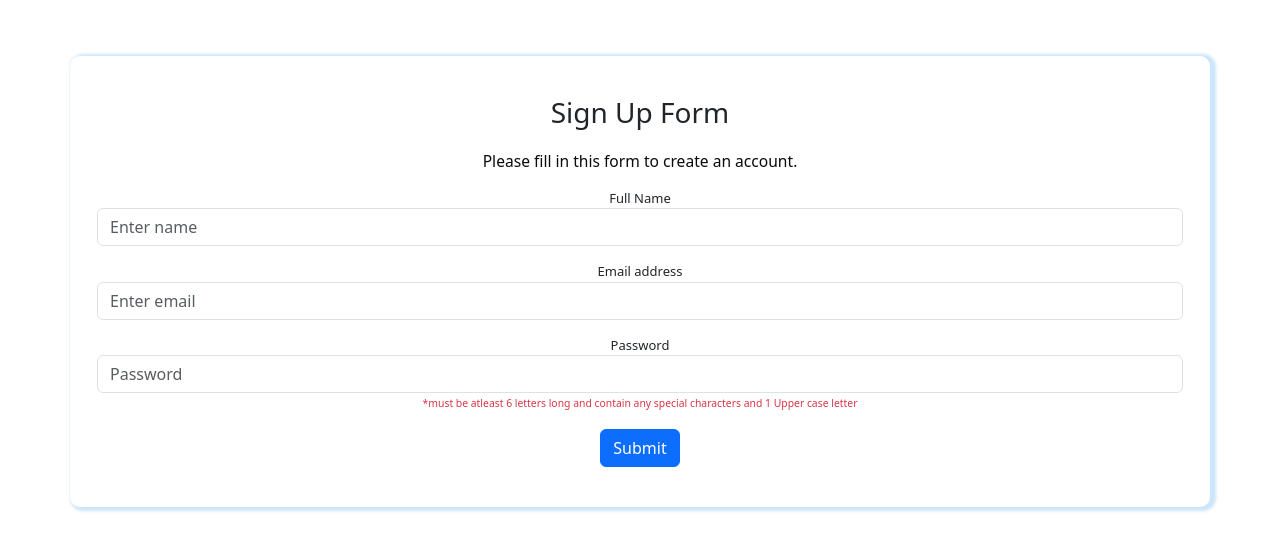
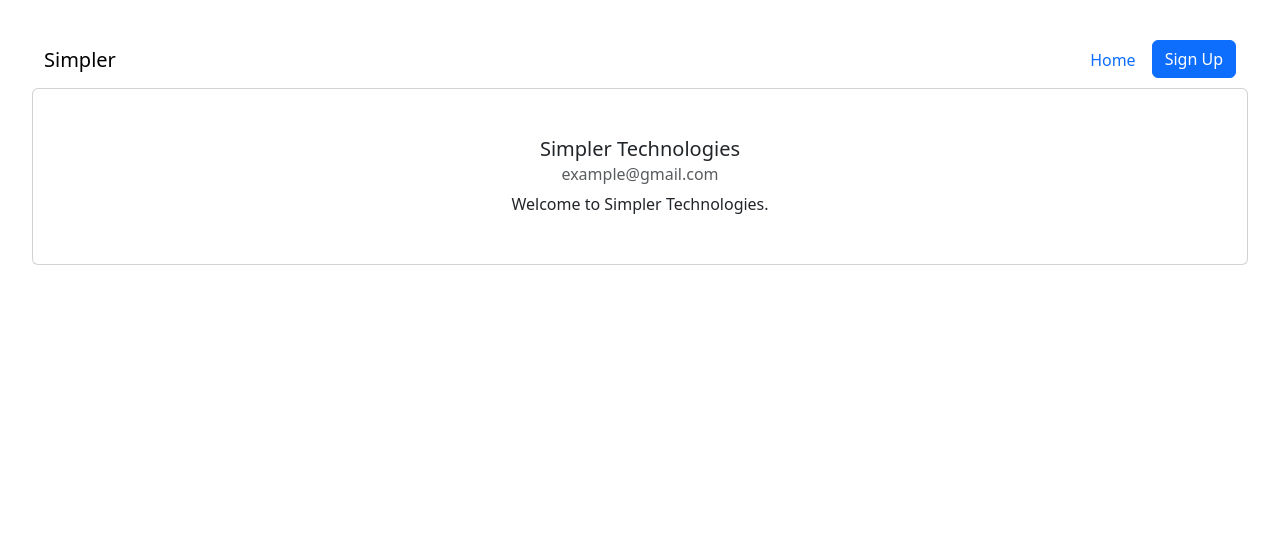
Before and after one commit to Abhinavkumar2604/SimuSocial, a React (Vite) app: page /home in a window 1280 px wide. Shown: the top 550 px of the page. Built offline with nearby package versions, Linux system fonts and the light colour scheme.

Commit message:
Further changess

```diff
--- a/package.json
+++ b/package.json
@@ -12,7 +12,8 @@
   "dependencies": {
     "bootstrap": "^5.3.7",
     "react": "^18.2.0",
-    "react-dom": "^18.2.0"
+    "react-dom": "^18.2.0",
+    "react-router-dom": "^7.8.1"
   },
   "devDependencies": {
     "@types/react": "^18.2.15",
--- a/src/App.jsx
+++ b/src/App.jsx
@@ -1,14 +1,37 @@
-import React from "react";
+
 import Signup from "./components/Signup/Signup.jsx";
-
+import { BrowserRouter} from "react-router-dom";
 import "./App.css";
+import { Routes, Route } from "react-router-dom";
+import Navbar from "./components/Signup/Header/Navbar.jsx";
 
 function App() {
   return (
     <>
-      <Signup />
+      <BrowserRouter>
+        <Routes>
+          <Route path="/" element={<Signup />} />
+          <Route path="/home" element={<Navbar />} />
+        </Routes>
+      </BrowserRouter>
     </>
   );
 }
 
 export default App;
+/*
+  The routing setup in your code is incorrect.
+  You should use the `Routes` component to wrap your `Route` components in React Router v6+.
+  Also, do not alias `Route` as `Router`.
+  Here is the corrected routing setup:
+*/
+
+
+// ...rest of your code...
+
+// Replace your routing section with:
+<BrowserRouter>
+  <Routes>
+    <Route path="/" element={<Signup />} />
+  </Routes>
+</BrowserRouter>
--- /dev/null
+++ b/src/components/Signup/Card/Card.jsx
@@ -0,0 +1,20 @@
+import PropTypes from 'prop-types';
+
+function Card({name, email}) {
+    return (
+        <div className="card">
+            <div className="card-body">
+                <h5 className="card-title">{name}</h5>
+                <h6 className="card-subtitle mb-2 text-muted">{email}</h6>
+                <p className="card-text">Welcome to Simpler Technologies.</p>
+            </div>
+        </div>
+    )
+}
+
+Card.propTypes = {
+    name: PropTypes.string.isRequired,
+    email: PropTypes.string.isRequired
+};
+
+export default Card;
--- /dev/null
+++ b/src/components/Signup/Header/Navbar.jsx
@@ -0,0 +1,30 @@
+import Card from "../Card/Card";
+
+
+const Navbar = () => {
+    return (
+        <>
+        <nav className="navbar">
+            <div className="container-fluid">
+                <div className="navbar-header">
+                    <a className="navbar-brand" href="#">Simpler</a>
+                </div>
+                <ul className="nav">
+                    <li className="nav-item">
+                        <a className="nav-link active" href="/">Home</a>
+                    </li>
+                    <li className="nav-item">
+                        <a href="/" className="btn btn-primary">
+                            <span className="glyphicon glyphicon-user"></span> Sign Up
+                        </a>
+                    </li>
+                </ul>
+            </div>
+        </nav>
+        <Card name="Simpler Technologies" email="example@gmail.com"/>
+
+        </>
+    );
+};
+
+export default Navbar;
--- a/src/components/Signup/Signup.jsx
+++ b/src/components/Signup/Signup.jsx
@@ -1,10 +1,17 @@
 import { useState } from "react";
 import "./Signup.css";
+import Card from "./Card/Card";
+import PropTypes from 'prop-types';
 
 function Signup() {
   const [email, setEmail] = useState("");
   const [password, setPassword] = useState("");
   const [name, setName] = useState("");
+
+  Card.propTypes = {
+    name: PropTypes.string.isRequired,
+    email: PropTypes.string.isRequired
+  };
 
   const handleSubmit = (e) => {
     e.preventDefault(); // prevent page reload
@@ -33,8 +40,11 @@ function Signup() {
     alert("Form submitted successfully!");
   };
 
+
   return (
+    <>
     <div className='container mt-4'>
+
       <h3>Sign Up Form</h3>
       <p className='fill'>Please fill in this form to create an account.</p>
 
@@ -79,11 +89,15 @@ function Signup() {
           </small>
         </div>
 
-        <button type='submit' className='btn btn-primary'>
+        <button type='submit' className='btn btn-primary' >
           Submit
         </button>
+        <a href='/home' className='btn btn-secondary ms-2'>
+          Go to Home page
+        </a>
       </form>
     </div>
+    </>
   );
 }
 
```
Also changed, not shown: src/components/Signup/Card/Card.css (added), src/components/Signup/Header/Navbar.css (added), 1 other file (tests, documents, lock files or other folders).
